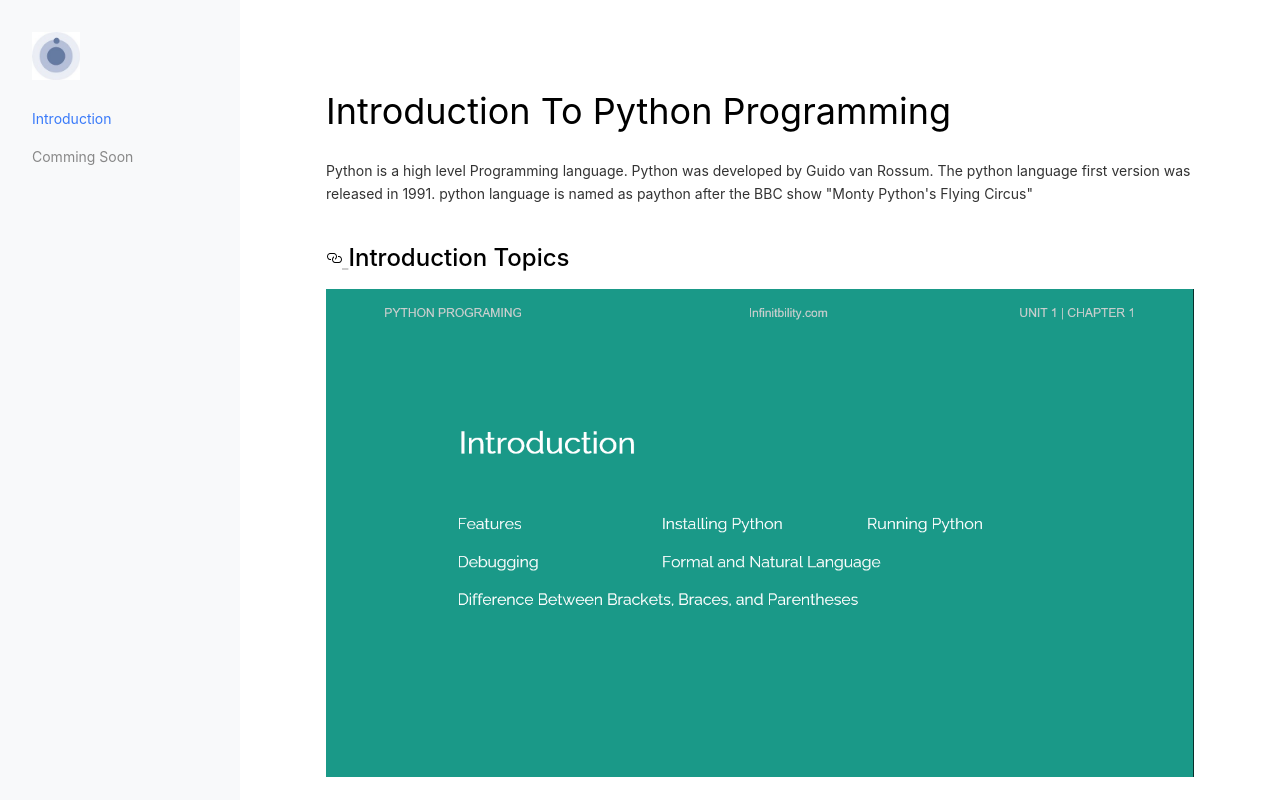
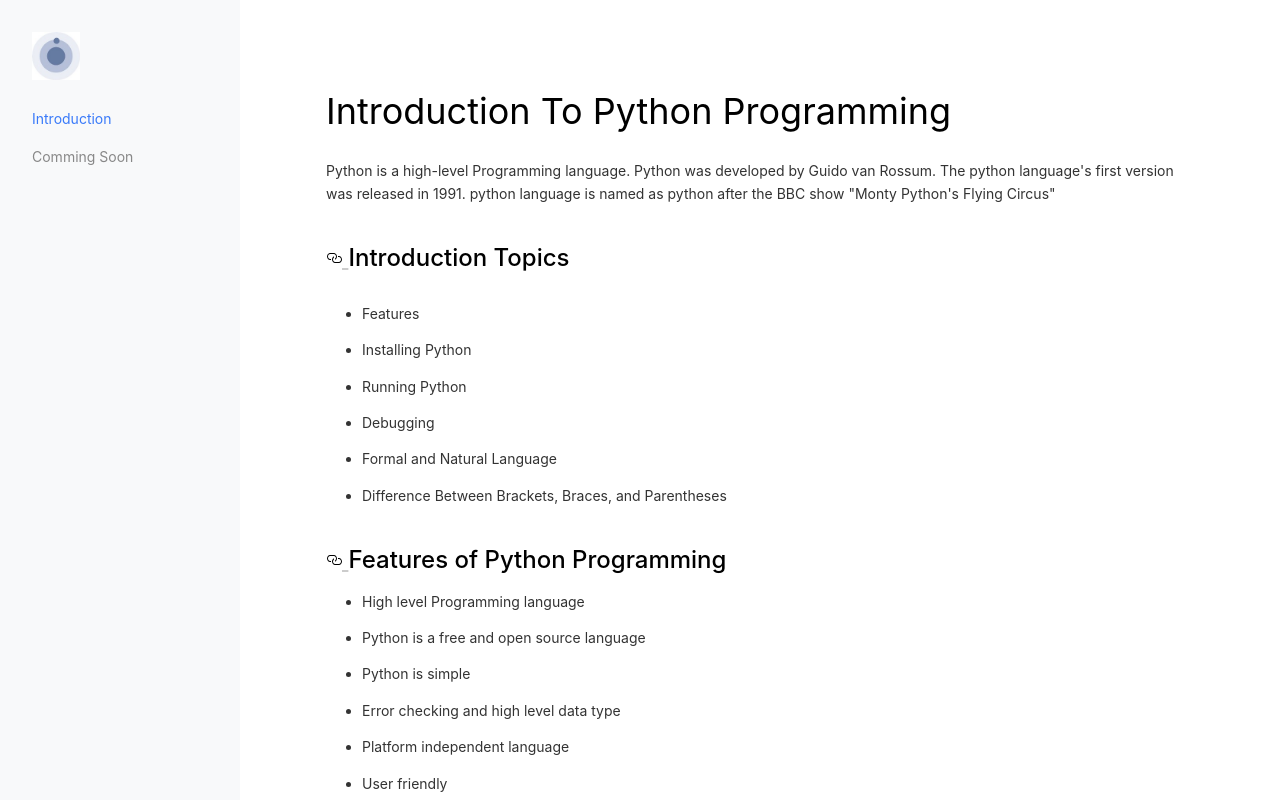
Before and after one commit to infinitbility/python-programming, a plain HTML site: page index.html in a window 1280 px wide. Drawn offline with Linux system fonts and the light colour scheme.

Commit message:
images chanegs

```diff
--- a/index.html
+++ b/index.html
@@ -50,7 +50,7 @@
 					<div class="cq2xmza">
 						<div class="c8u27k0">
 							<h1> Introduction To Python Programming </h1>
-							<p>Python is a high level Programming language. Python was developed by Guido van Rossum. The python language first version was released in 1991. python language is named as paython after the BBC show "Monty Python's Flying Circus"</p>
+							<p>Python is a high-level Programming language. Python was developed by Guido van Rossum. The python language's first version was released in 1991. python language is named as python after the BBC show "Monty Python's Flying Circus"</p>
 							<!-- <div class="b18qaob2"><a href="pdf/introduction-to-python-Programming.pdf" target="_BLANK" class="bogkfcm">PDF Formate</a></div> -->
 							<h2 id="introduction">
 								<a class="anchor" href="#introduction">
@@ -60,7 +60,15 @@
 								</a>Introduction Topics
 							</h2>
 							<p class="t19xrsv6">
-								<img src="images/introduction/topics.PNG" alt="Introduction to python Programming"/>
+                <ul>
+                  <li>Features</li>
+                  <li>Installing Python</li>
+                  <li>Running Python</li>
+                  <li>Debugging</li>
+                  <li>Formal and Natural Language</li>
+                  <li>Difference Between Brackets, Braces, and Parentheses</li>
+                </ul>
+
 							</p>
 							<h2 id="introduction">
 								<a class="anchor" href="#features">
```
Also changed, not shown: images/introduction/installing-python.PNG.
